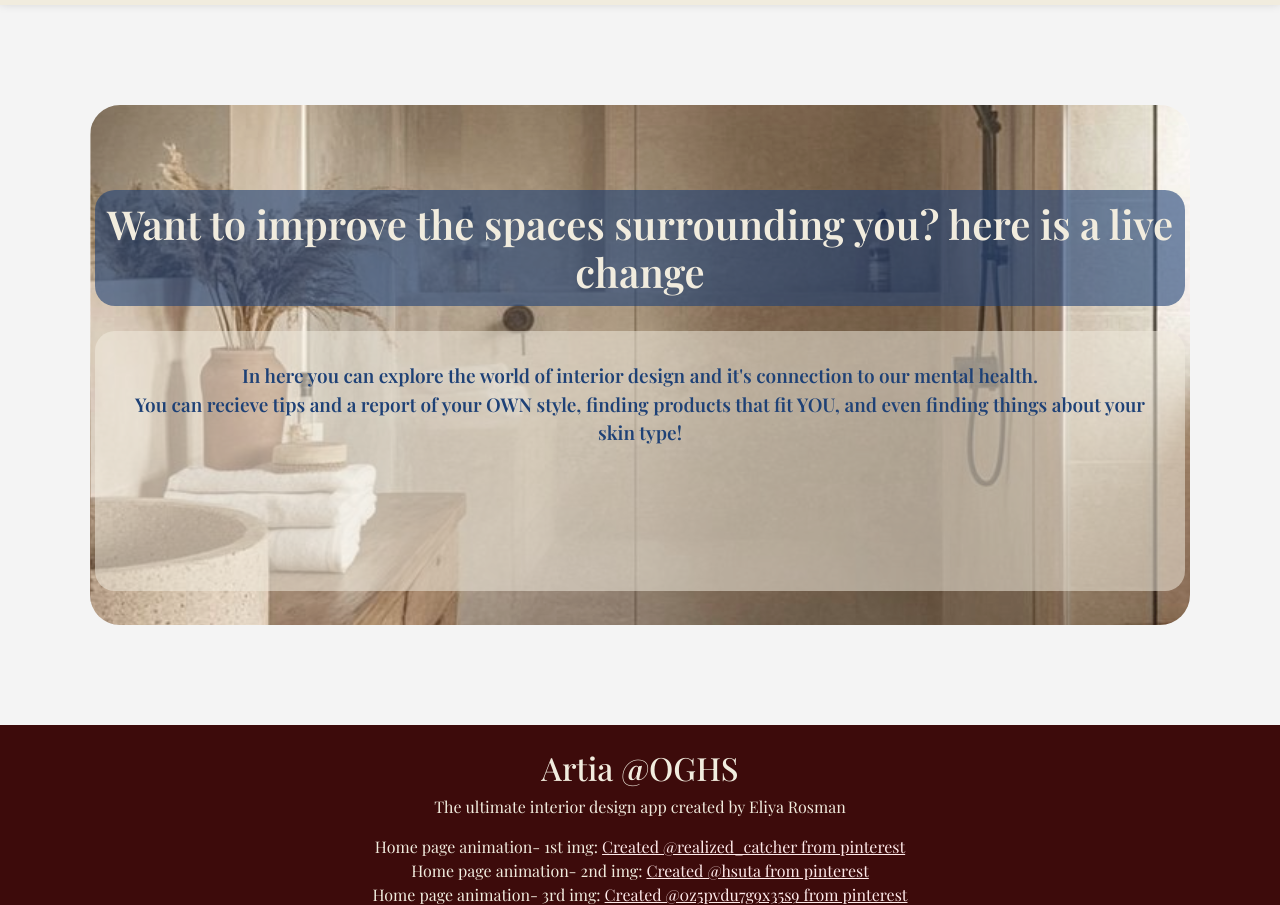
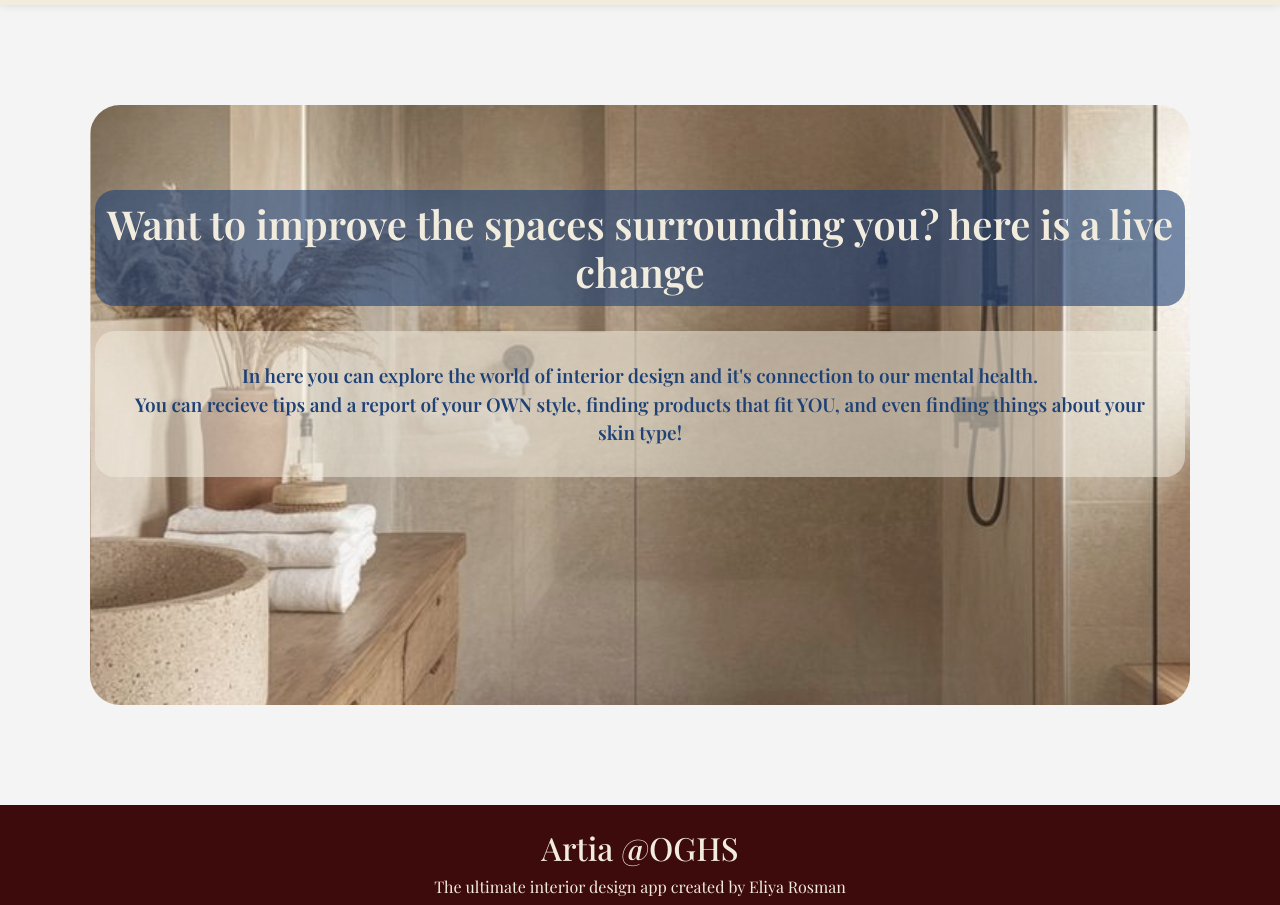
Before and after one commit to eli-jelly/artia2, a website: page public/index.html in a window 1280 px wide. Shown: the part 795-1700 px from the top of the page. Drawn offline with nearby package versions, Linux system fonts and the light colour scheme; a web font is replaced by a local one.

Commit message:
Version 1

```diff
--- a/public/style_sheet.css
+++ b/public/style_sheet.css
@@ -191,7 +191,7 @@ a {
   position: relative;
   width: 86%;
   max-width: 1400px;
-  height: 520px;
+  height: 600px;
   margin: 100px auto;
   padding: 5px;
   text-align: center;
@@ -214,8 +214,7 @@ a {
   color: #1e4176;
   background-color: #f1ecde86;
   border-radius: 20px;
-  padding: 30px 30px 10px;
-  height: 260px;
+  padding: 30px 30px 30px;
   justify-content: center;
 }
 
```
